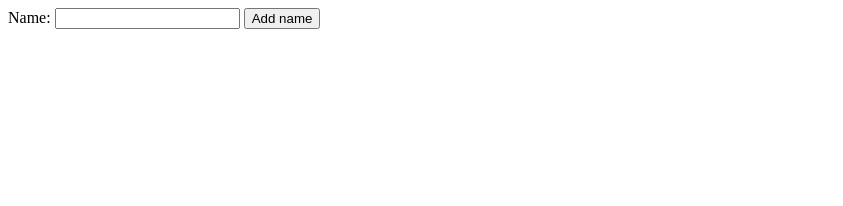
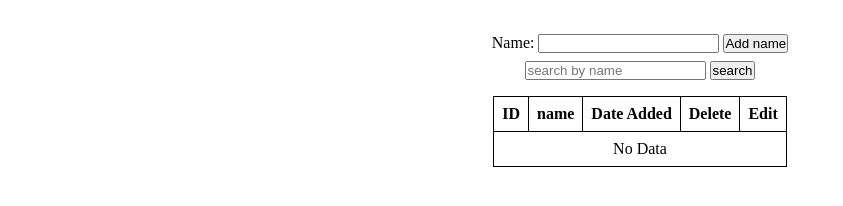
Before and after one commit to pfano-dev/mysql, a plain HTML site: page client/index.html in a window 1280 px wide. Shown: the whole page, without its empty margins (0-843 px from the left). Drawn offline with Linux system fonts and the light colour scheme.

Commit message:
front end

```diff
--- a/client/index.html
+++ b/client/index.html
@@ -4,13 +4,36 @@
     <meta charset="UTF-8" />
     <meta name="viewport" content="width=device-width, initial-scale=1.0" />
     <link rel="stylesheet" href="style.css" />
-    <title>Document</title>
+    <title>web app</title>
   </head>
   <body>
     <main>
-      <label for="name-input"> Name:</label>
-      <input type="text" id="name-input" />
-      <button>Add name</button>
+      <div class="add-text">
+        <label for="name-input"> Name:</label>
+        <input type="text" id="name-input" />
+        <button>Add name</button>
+      </div>
+
+      <div class="search">
+        <input placeholder="search by name" id="search" type="text" />
+        <button>search</button>
+      </div>
+
+      <div class="table">
+        <table>
+          <thead>
+            <tr class="t-raw">
+              <th class="t-col-head">ID</th>
+              <th class="t-col-head">name</th>
+              <th class="t-col-head">Date Added</th>
+              <th class="t-col-head">Delete</th>
+              <th class="t-col-head">Edit</th>
+            </tr>
+          </thead>
+          <tbody></tbody>
+        </table>
+      </div>
     </main>
+    <script src="index.js"></script>
   </body>
 </html>
--- a/client/index.js
+++ b/client/index.js
@@ -0,0 +1,13 @@
+console.log("hi");
+document.addEventListener("DOMContentLoaded", function () {
+  loadHTMLTable([]);
+});
+
+function loadHTMLTable(data) {
+  const table = document.querySelector("table tbody");
+  console.log("hi");
+  let tableHtml = "";
+  if (data.length === 0) {
+    table.innerHTML = '<tr><td class="no_data" colspan=5>No Data</td></tr>';
+  }
+}
--- a/client/style.css
+++ b/client/style.css
@@ -0,0 +1,33 @@
+* {
+  margin: 0;
+  padding: 0;
+  box-sizing: border-box;
+}
+main {
+  padding: 1em;
+  margin: 1em auto;
+  text-align: center;
+}
+.add-text {
+  margin: 0.1em;
+}
+.search {
+  margin: 0.5em;
+}
+.table {
+  margin: auto;
+}
+table {
+  margin: 1em auto;
+}
+table,
+th,
+td {
+  border: 0.1px solid #000;
+  border-collapse: collapse;
+}
+
+th,
+td {
+  padding: 0.5em;
+}
```
